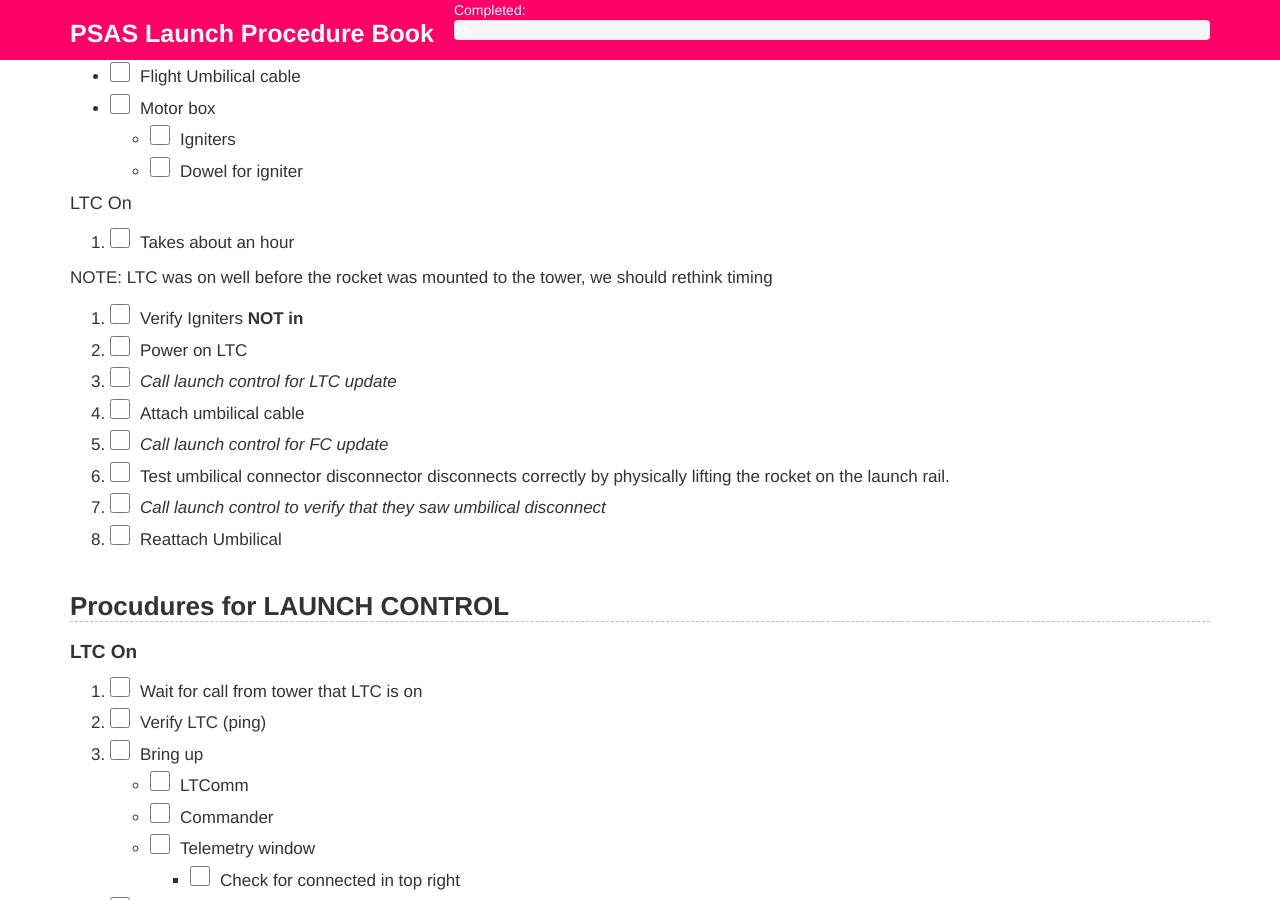
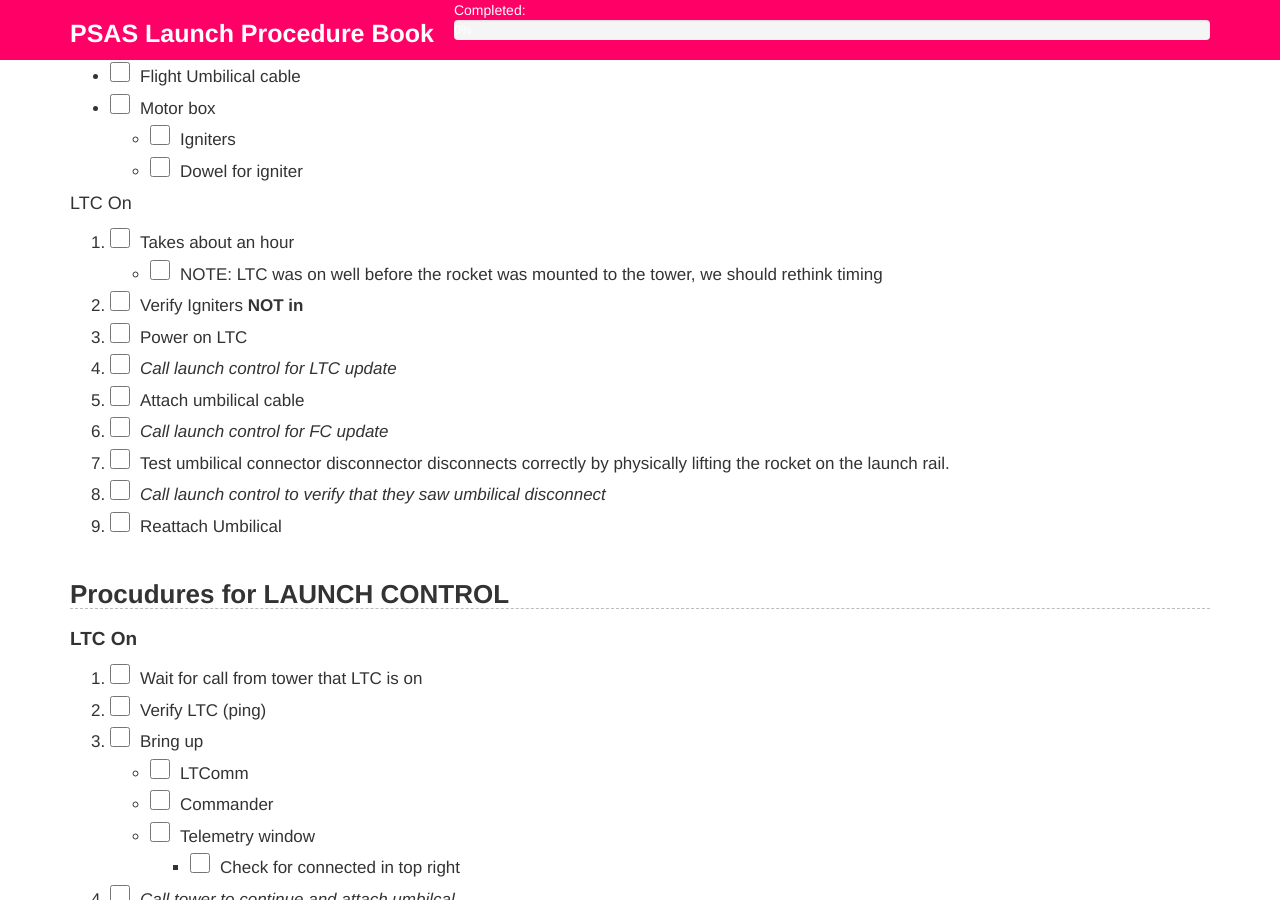
Before and after one commit to psas/procedure-book, a Jekyll site: the page built from 11-PreLaunch.markdown, in a window 1280 px wide and 900 px high, scrolled down 577 px. Built offline with Jekyll 4.4.1, drawn with Linux system fonts in a browser that asks for light colours.

```diff
--- a/11-PreLaunch.markdown
+++ b/11-PreLaunch.markdown
@@ -31,8 +31,7 @@ layout: base
 
 #### LTC On
  1. Takes about an hour
-
- NOTE: LTC was on well before the rocket was mounted to the tower, we should rethink timing
+    - NOTE: LTC was on well before the rocket was mounted to the tower, we should rethink timing
  1. Verify Igniters **NOT in**
  1. Power on LTC
  1. _Call launch control for LTC update_
```
